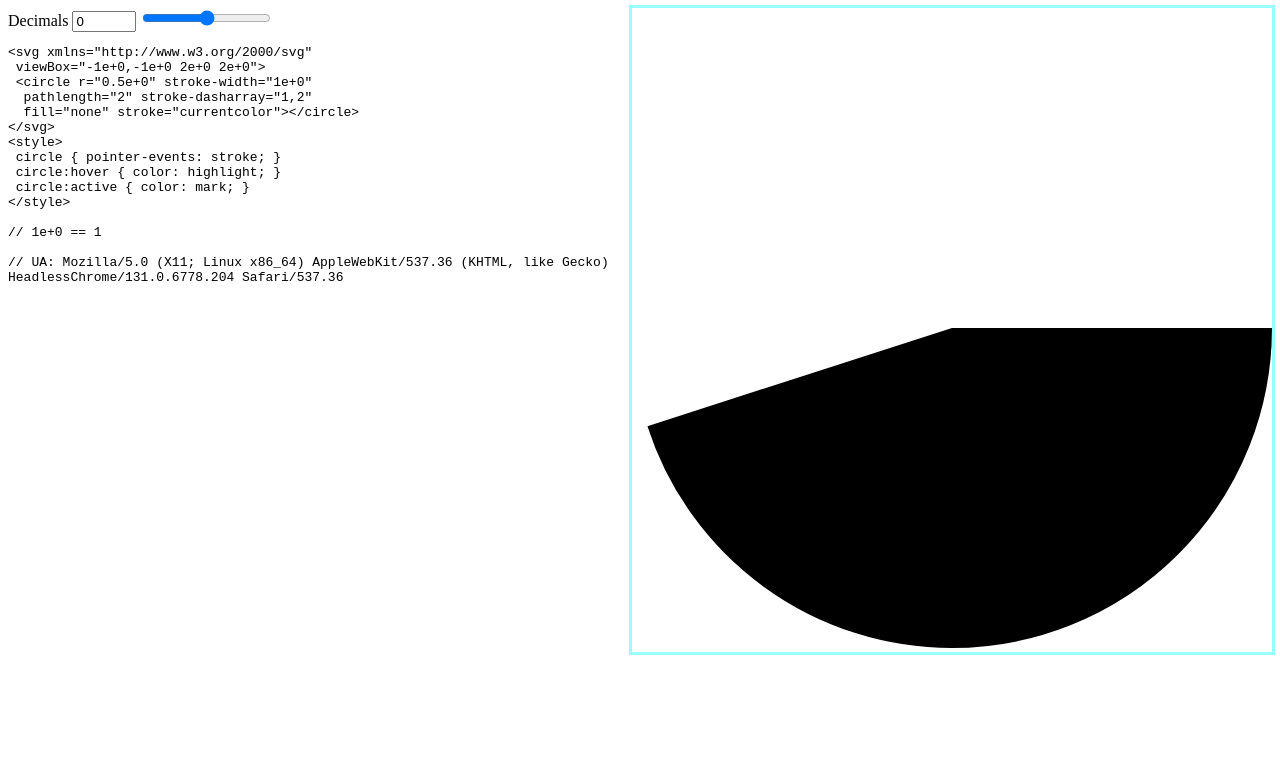
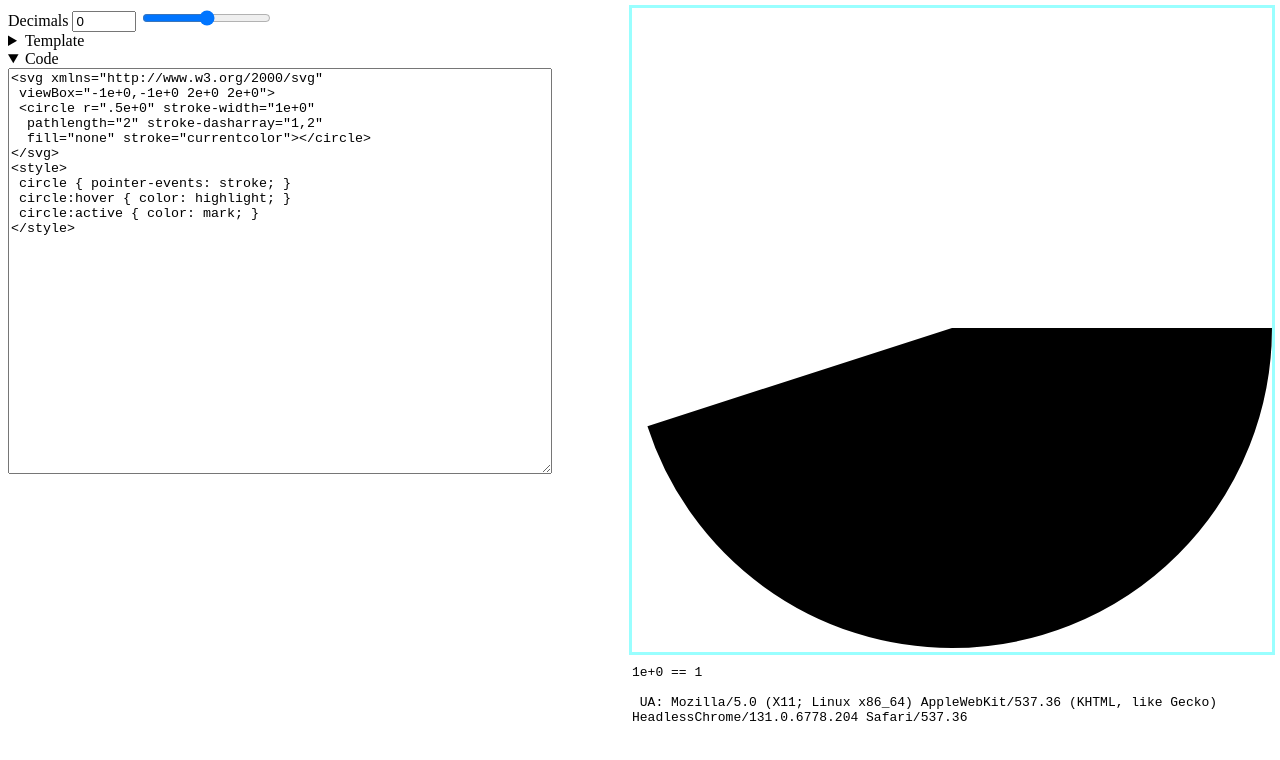
Before and after one commit to myfonj/myfonj.github.io, a Jekyll site: the page tst/SVG-decimal-precision.html, which Jekyll copies as it is, in a window 1280 px wide. Shown: the top 760 px of the page. Built offline with Jekyll 4.4.1, drawn with Linux system fonts in a browser that asks for light colours.

Commit message:
Update SVG-decimal-precision.html

```diff
--- a/tst/SVG-decimal-precision.html
+++ b/tst/SVG-decimal-precision.html
@@ -6,13 +6,34 @@
 <div id="for_svg" style="outline: #0FF6 solid; width: 50vw; float: right">
 </div>
 
+<pre id="for_info" style="float: right; clear: right; width: 50vw; white-space: pre-wrap"></pre>
+
 <label>Decimals <input id="in_d" type="number" value="0" min="-64" max="64"
  oninput="in_r.value=value;render()">
 </label>
 <input id="in_r" type="range" min="-9" max="9"
  oninput="in_d.value=value;render()">
 
-<xmp id="for_code" style="white-space: pre-wrap"></xmp>
+<details><summary>Template</summary>
+<textarea id="in_template" style="white-space: pre-wrap; width: 42vw; height: 30em" oninput="render()">
+<svg xmlns="http://www.w3.org/2000/svg"
+ viewBox="-1e${exp},-1e${exp} 2e${exp} 2e${exp}">
+ <circle r=".5e${exp}" stroke-width="1e${exp}"
+  pathlength="2" stroke-dasharray="1,2"
+  fill="none" stroke="currentcolor"></circle>
+</svg>
+<style>
+ circle { pointer-events: stroke; }
+ circle:hover { color: highlight; }
+ circle:active { color: mark; }
+</style>
+</textarea>
+</details>
+
+<details open><summary>Code</summary>
+<textarea id="for_code" style="white-space: pre-wrap; width: 42vw; height: 30em" oninput="for_svg.innerHTML=value"></textarea>
+</details>
+
 
 <script>
 function render () {
@@ -23,21 +44,11 @@ if(n < -9 && !confirm('This may freeze your browser.\n\nProceed?')) {
 }
 const exp = `${n>0?'':'+'}${-n}`;
 
-let code = `<svg xmlns="http://www.w3.org/2000/svg"
- viewBox="-1e${exp},-1e${exp} 2e${exp} 2e${exp}">
- <circle r="0.5e${exp}" stroke-width="1e${exp}"
-  pathlength="2" stroke-dasharray="1,2"
-  fill="none" stroke="currentcolor"></circle>
-</svg>
-<style>
- circle { pointer-events: stroke; }
- circle:hover { color: highlight; }
- circle:active { color: mark; }
-</style>`;
-for_svg.innerHTML = code;
-for_code.innerHTML = code
- + '\n\n// ' + `1e${exp} == ${Number(`1e${exp}`).toFixed(n>0?n:0)}`
- + '\n\n// UA: ' + navigator.userAgent;
+let html = eval('`' + in_template.value + '`');
+for_svg.innerHTML = html;
+for_code.value = html;
+for_info.innerHTML = `1e${exp} == ${Number(`1e${exp}`).toFixed(n>0?n:0)}`
+ + '\n\n UA: ' + navigator.userAgent;
 }
 render()
 </script>
```
